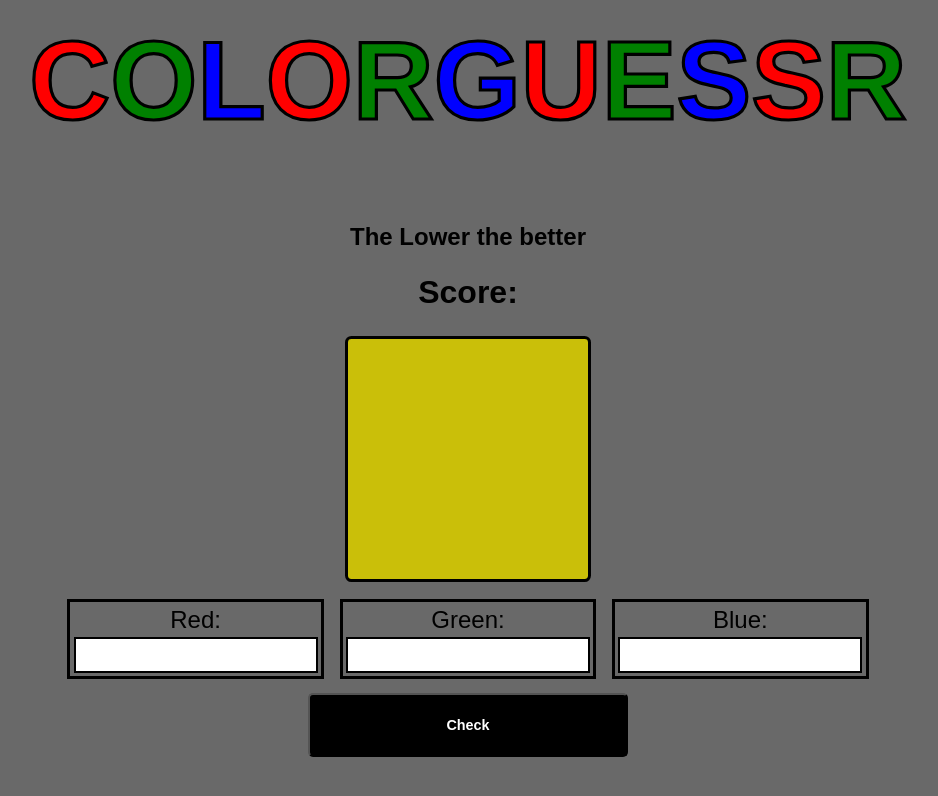
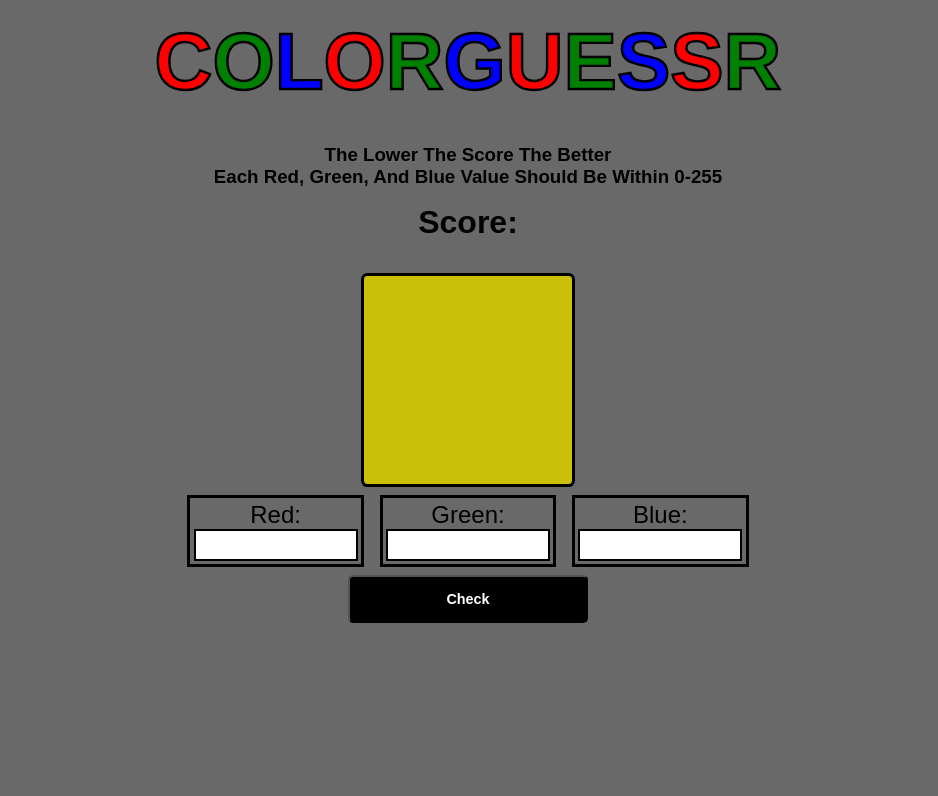
Before and after one commit to Gamal1tv/ColorGuessr, a plain HTML site: page index.html in a window 1280 px wide. Both pictures are taken after a click on the button "Check". Shown: the whole page, without its empty margins (172-1110 px from the left). Drawn offline with Linux system fonts and the light colour scheme.

Commit message:
added comments

```diff
--- a/index.html
+++ b/index.html
@@ -2,13 +2,14 @@
 <html>
 <head>
 <meta charset="UTF-8">
-<meta name="viewport" content="width=device-width, initial-scale=1.0">
-<title>ColorGuessr</title>
-<link rel="stylesheet" href="stylesheet.css">
+<meta name="viewport" content="width=device-width, initial-scale=1.0"><!--Responsive to viewport-->
+<title>ColorGuessr</title> <!--Title on browser tab-->
+<link rel="stylesheet" href="stylesheet.css"> <!--Link to stylesheet-->
 </head>
 
 
 <body>
+<!--Title of game in browser-->
 <div class="main">
     <div class="title">
         <div class="c">
@@ -47,45 +48,48 @@
     </div>
 </div>
 
+<!--Instructions-->
 <div class="instructions">
-    <h2>The Lower the better</h2>
+    <h3>The Lower The Score The Better<br>Each Red, Green, And Blue Value Should Be Within 0-255</h3>
 </div>
 <div class="score">
-    <h1 id="score-num">Score:<br/></h1>
+    <h1 id="score-num">Score:</h1>
 </div>
 
+<!--Generated color container-->
 <div class="main-box">
     <div id="game-container"></div>
 </div>
 
+<!--User inputs container-->
  <div class="all-inputs-div">
     <form>
         <div class="inputs-div2">
+            <!--Red inputs container-->
             <div class="individual-inputs">
                 <label class="color-label">Red: </label>
-                <input id="redElement" class="each-input" required>
+                <input id="redElement" class="each-input">
             </div>
+            <!--Green inputs container-->
             <div class="individual-inputs">
                 <label class="color-label">Green: </label>
-                <input id="greenElement" class="each-input" required>
+                <input id="greenElement" class="each-input">
             </div>
+            <!--Blue inputs container-->
             <div class="individual-inputs">
                 <label class="color-label">Blue: </label>
-                <input id="blueElement" class="each-input" required>
+                <input id="blueElement" class="each-input">
             </div>
         </div>
     </form>
 </div>
 
+<!--Check button container-->
 <div class="button-div">
     <button class="check" onclick="Check()">Check</button>
 </div>
 
-
-
-
-
+<!--Link to javascript-->
 <script src="script.js" defer></script>
 </body>
-
 </html>
--- a/script.js
+++ b/script.js
@@ -1,30 +1,63 @@
+//used to store game boxes rgb values
 var red, green, blue;
 
+//generate a color to guess
 function changeColor(){
+    //get 3 random numbers 0-255
     red = Math.round((Math.random()* 255) + 0);
     green = Math.round((Math.random()* 255) + 0);
     blue = Math.round((Math.random()* 255) + 0);
+
+    //set game container color
     var color = 'rgb(' + red + ',' + green + ',' + blue + ')';
-    var element = document.getElementById("game-container");
-    element.style.backgroundColor = color;
-
+    document.getElementById("game-container").style.backgroundColor = color;
 }
 
+//check users answer and compare with color needed to guess, then give score
 function Check(){
     var redElement, greenElement, blueElement, redOffset, greenOffset, blueOffset, score;
 
+    //get each user's 3 input values
     redElement = document.getElementById("redElement").value;
     greenElement = document.getElementById("greenElement").value;
     blueElement = document.getElementById("blueElement").value;
 
-    if (redElement == "" || greenElement == "" | blueElement == ""){
+    //exit method and reset input boxes if user did not enter a valid number for any of the 3 colors
+    if (!parseInt(redElement) || !parseInt(greenElement) || !parseInt(blueElement))
+    {
+        document.getElementById("redElement").value = "";
+        document.getElementById("greenElement").value = "";
+        document.getElementById("blueElement").value = "";
+        return;
+    }
+    if (redElement < 0 || redElement > 255)
+    {
+        document.getElementById("redElement").value = "";
+        document.getElementById("greenElement").value = "";
+        document.getElementById("blueElement").value = "";
+        return;
+    }
+    if (greenElement < 0 || greenElement > 255)
+    {
+        document.getElementById("redElement").value = "";
+        document.getElementById("greenElement").value = "";
+        document.getElementById("blueElement").value = "";
+        return;
+    }
+    if (blueElement < 0 || blueElement > 255)
+    {
+        document.getElementById("redElement").value = "";
+        document.getElementById("greenElement").value = "";
+        document.getElementById("blueElement").value = "";
         return;
     }
 
+    //get the difference of the users inputs values and the generated values
     redOffset = red - redElement;
     greenOffset = green - greenElement;
     blueOffset = blue - blueElement;
 
+    //if differences are negative then multiply by -1 to turn it possitive
     if (redOffset < 0){
         redOffset *= -1;
     }
@@ -35,16 +68,19 @@ function Check(){
         blueOffset *= -1;
     }
 
-    score = redOffset+greenOffset+blueOffset;
+    //add up differences to get score
+    score = redOffset + greenOffset + blueOffset;
 
+    //display score
+    document.getElementById("score-num").textContent = "Score: " + score;
+    //reset input fields
     document.getElementById("redElement").value = "";
     document.getElementById("greenElement").value = "";
     document.getElementById("blueElement").value = "";
 
-    document.getElementById("score-num").textContent = "Score: " + score;
-
+    //get new color
     changeColor();
 }
 
-
+//generate color when site is opened
 changeColor();
--- a/stylesheet.css
+++ b/stylesheet.css
@@ -1,8 +1,12 @@
 /* root variables */
 :root{
     font-family: sans-serif;
-    --fs-title: .9rem;
+    --fs-title: 1rem;
     --title-outline:  .07rem black;
+    --title-container-height: 4rem;
+    --title-padding-top: 1rem;
+    --instructions-padding-bottom: 1rem;
+    --score-padding-bottom: 2rem;
     --game-container-size: 7rem;
     --game-container-margin: 1rem;
     --color-label: 1rem;
@@ -17,8 +21,9 @@
 /* reactive variable at different widths */
 @media (min-width: 25em){
     :root {
-        --fs-title: 1.25rem;
+        --fs-title: 1.4rem;
         --title-outline:  .1rem black;
+        --title-container-height: 5rem;
         --game-container-size:10rem;
         --game-container-margin: 2rem;
         --color-label: 1rem;
@@ -27,8 +32,9 @@
 }
 @media (min-width: 30em){
     :root {
-        --fs-title: 1.25rem;
+        --fs-title: 1.6rem;
         --title-outline:  .1rem black;
+        --title-container-height: 6rem;
         --game-container-size: 10rem;
         --game-container-margin: 0rem;
         --color-label: 1rem;
@@ -50,7 +56,8 @@
     :root {
         --fs-title: 2.5rem;
         --title-outline:  .15rem black;
-        --game-container-size: 15rem;
+        --title-container-height: 8rem;
+        --game-container-size: 13rem;
         --color-label: 1.5rem;
         --color-input-width: 10rem;
         --color-input-height: 1.75rem;
@@ -58,10 +65,11 @@
         --check-button-height: 3rem;
     }
 }
-@media (min-width: 60em){
+@media (min-width: 85em){
     :root {
         --fs-title: 3.5rem;
         --title-outline:  .2rem black;
+        --title-container-height: 9rem;
         --game-container-size: 15rem;
         --color-label: 1.5rem;
         --color-input-width: 15rem;
@@ -72,21 +80,26 @@
     }
 }
 
-
+/* apply to all */
 *{
-    margin-top: 0.2rem;
+    margin: 0;
     padding: 0;
 }
 
+/* backgroud color */
 body{
     background-color: dimgray;
 }
+
+/* title container */
 .main{
+    height: var(--title-container-height);
+    padding-top: var(--title-padding-top);
     display:flex;
     justify-content: center;
 }
 
-/* title */
+/* Title */
 .title{
     display: flex;
     justify-content: center;
@@ -157,8 +170,22 @@ body{
     font-size: var(--fs-title);
     -webkit-text-stroke: var(--title-outline);
 }
-/* title end */
 
+/* Intructions and score */
+.instructions{
+    display: flex;
+    justify-content: center;
+    text-align: center;
+    padding-bottom: var(--instructions-padding-bottom);
+}
+
+.score{
+    display: flex;
+    justify-content: center;
+    padding-bottom: var(--score-padding-bottom);
+}
+
+/* Generated color containers */
 .main-box{
     display: flex;
     justify-content: center;
@@ -174,6 +201,7 @@ body{
     margin-top: var(--game-container-margin);
 }
 
+/* Input fields and lables*/
 .each-input{
     display: flex;
     justify-content: center;
@@ -197,6 +225,7 @@ body{
     font-size: var(--color-label);
 }
 
+/* Check button */
 button{
     width: var(--check-button-width);
     height: var(--check-button-height);
@@ -219,25 +248,3 @@ button{
 button:hover{
     cursor: pointer;
 }
-
-.instructions{
-    display: flex;
-    justify-content: center;
-    text-align: center;
-    margin: 0;
-    padding: 0;
-}
-
-.score-label{
-    display: flex;
-    justify-content: center;
-    margin: 0;
-    padding: 0;
-}
-
-.score{
-    display: flex;
-    justify-content: center;
-    margin: 0;
-    padding: 0;
-}
```
